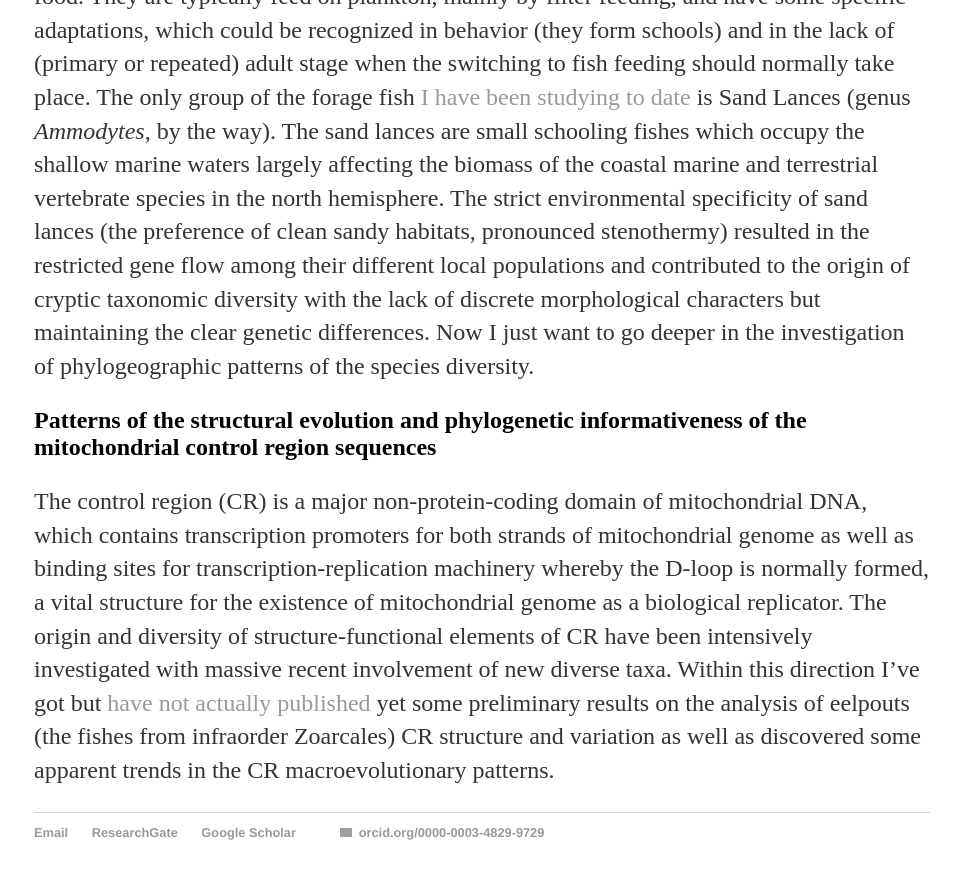
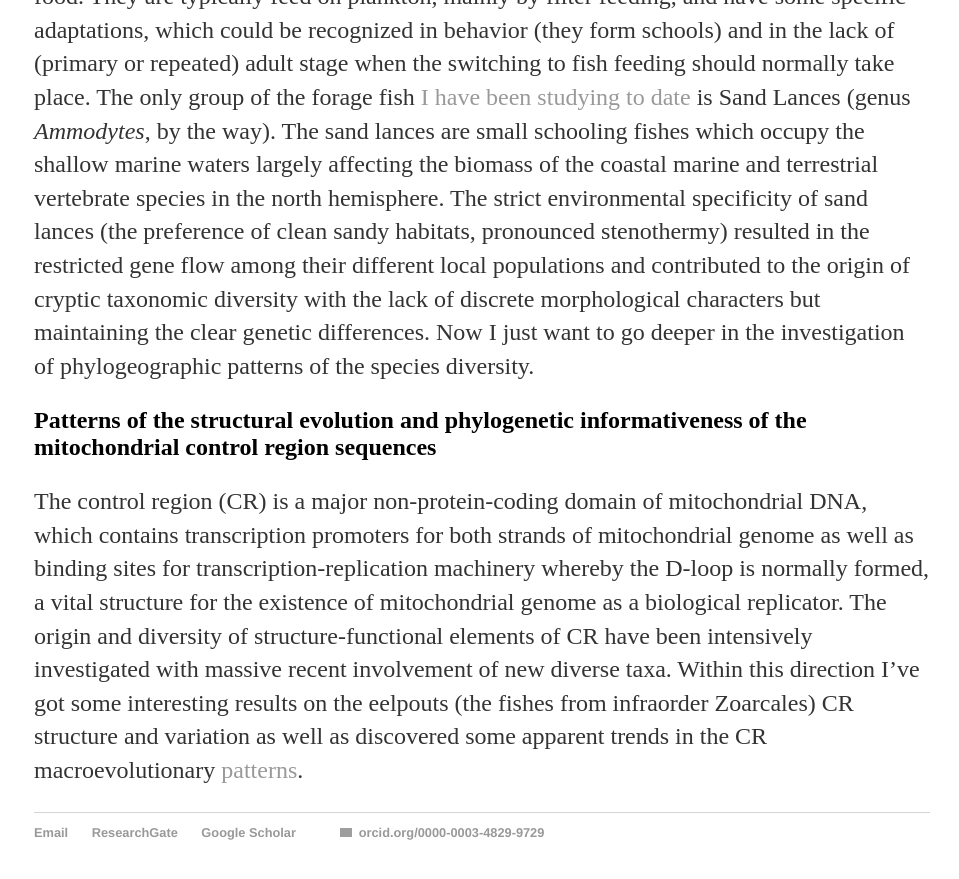
Before and after one commit to Sturcoal/Sturcoal.github.io, a Jekyll site: the page built from research.html, in a window 1280 px wide and 900 px high, scrolled down 1283 px. Shown: the top 879 px of the window, without its empty margins (158-1117 px from the left). Built offline with Jekyll 4.4.1, drawn with Linux system fonts in a browser that asks for light colours; grey boxes are pictures that could not be loaded.

Commit message:
Update research.html

```diff
--- a/research.html
+++ b/research.html
@@ -49,8 +49,6 @@ Institute of Ocean Science and Technology</a> (Ansan) where we have obtained the
 	as binding sites for transcription-replication machinery whereby the D-loop is normally formed,
 	a vital structure for the existence of mitochondrial genome as a biological replicator.
 	The origin and diversity of structure-functional elements of CR have been intensively investigated
-	with massive recent involvement of new diverse taxa. Within this direction
-	I’ve got but <a href="/Turanov MAPEEG 2015.pdf">have not actually published</a> yet some preliminary results on the analysis
-	of eelpouts (the fishes from infraorder Zoarcales) CR structure and variation as well as
-	discovered some apparent trends in the CR macroevolutionary patterns.<p>
+	with massive recent involvement of new diverse taxa. Within this direction I’ve got some interesting results on the eelpouts (the fishes from infraorder Zoarcales) CR structure and variation as well as
+	discovered some apparent trends in the CR macroevolutionary <a href="https://github.com/Sturcoal/Mitochondrial-Control-Region/blob/master/README.md">patterns</a>. <p>
 </div><!-- /.blurb -->
```
